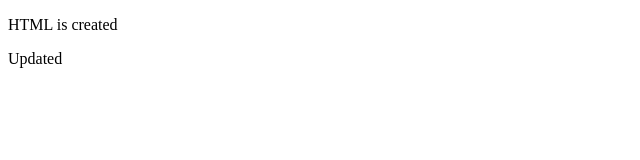
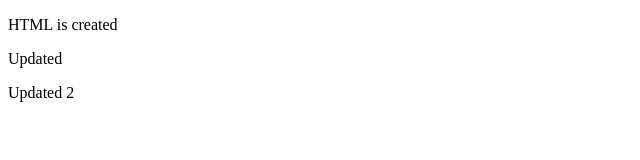
Before and after one commit to NUG01/git-lesson-2, a plain HTML site: page index.html in a window 1280 px wide. Shown: the full height of the page, 0-640 px from the left. Drawn offline with Linux system fonts and the light colour scheme.

Commit message:
Update index.html

```diff
--- a/index.html
+++ b/index.html
@@ -9,6 +9,7 @@
 
   <p>HTML is created</p>
   <p>Updated</p>
+  <p>Updated 2</p>
 
 </body>
 </html>
```
